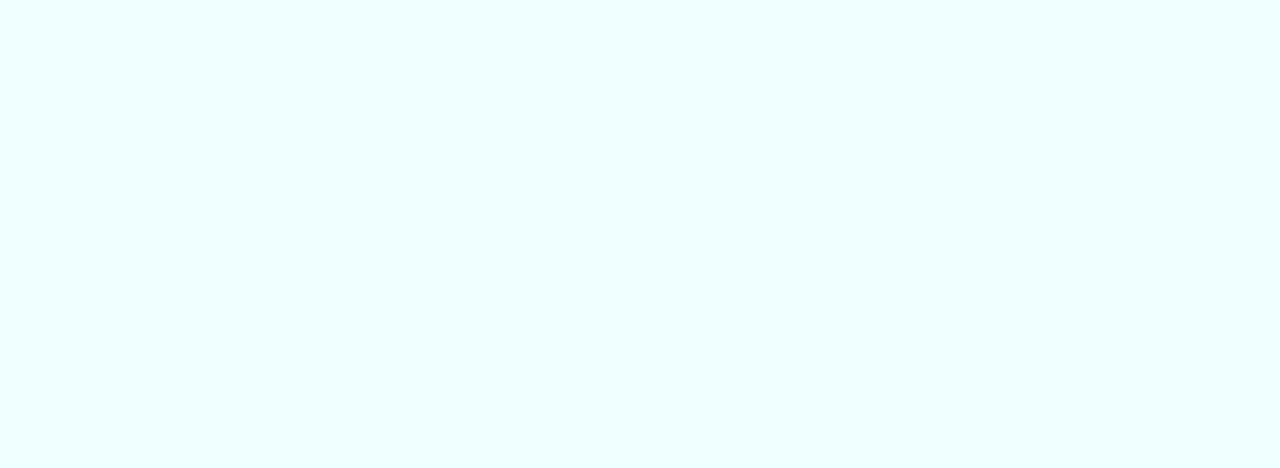
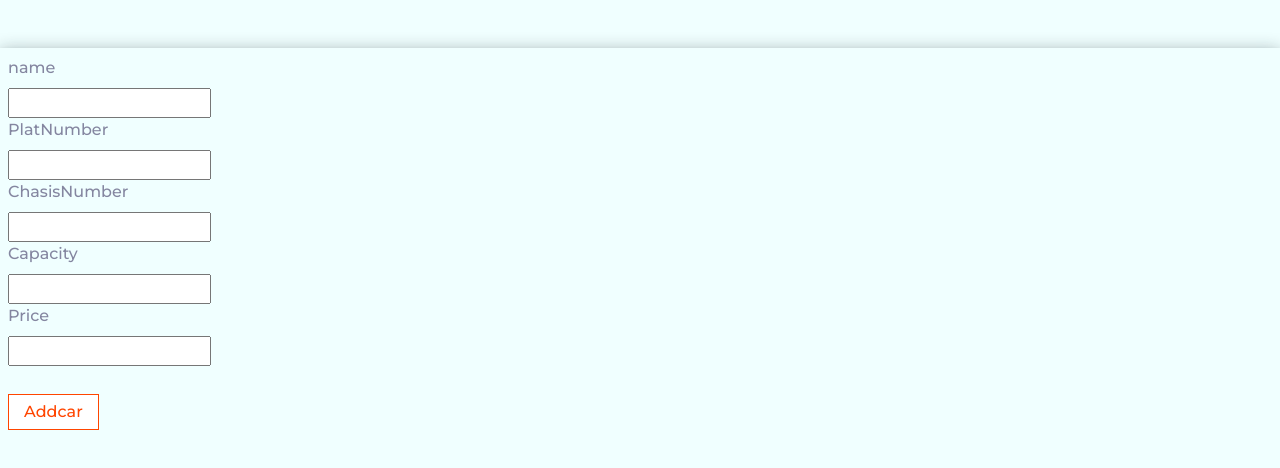
Before and after one commit to pinankacharya/ecar_pinank_reactjs, a React (Create React App) app: page /Addcar in a window 1280 px wide. Before the commit this address had no page. Shown: the top 468 px of the page. Built offline with nearby package versions, Linux system fonts and the light colour scheme.

Commit message:
Add car setup

```diff
--- a/src/App.js
+++ b/src/App.js
@@ -11,6 +11,7 @@ import Userpost from "./components/Users/components/Userpost";
 // import Crudmain from "./components/Admin/Crudmain";
 // import Admin from "./components/Admin/Admin";
 import CarListing from "./pages/CarListing";
+import Addcar from "./pages/Addcar";
 // import { Reddit } from "@mui/icons-material";
 
 // admin
@@ -22,11 +23,11 @@ const App = () => {
     if (isLoggedIn) {
         routes = (
             <Routes>
-                <Route path="/" element={<Home />} />
-                <Route path="/dashboard" element={<Dashboard />} />
+                {/* <Route path="/" element={<Home />} /> */}
+                <Route path="/" element={<Dashboard />} />
                 <Route path="/Userpost" element={<Userpost />} />
                 <Route path="/Carlist" element={<CarListing />} />
-                {/* <Route path="/Adminpage" element={<Admin />} /> */}
+                <Route path="/Admin" element={<Adminpage />} />
             </Routes>
         );
     } else {
@@ -35,11 +36,12 @@ const App = () => {
                 {/* <Route path="/" element={<Home />} /> */}
                 <Route path="/Login" element={<Login />} />
                 <Route path="/Register" element={<Register />} />
-                <Route path="/Admin" element={<Adminpage />} />
+                {/* <Route path="/Admin" element={<Adminpage />} /> */}
                 <Route path="/" element={<Dashboard />} />
-                <Route path="/Userpost" element={<Userpost />} />
+                {/* <Route path="/Userpost" element={<Userpost />} /> */}
                 {/* <Route path="/Adminpage" element={<Admin />} /> */}
-                <Route path="/Carlist" element={<CarListing />} />
+                {/* <Route path="/Carlist" element={<CarListing />} /> */}
+                <Route path="Addcar" element={<Addcar />} />
             </Routes>
         );
     }
--- /dev/null
+++ b/src/pages/Addcar.jsx
@@ -0,0 +1,65 @@
+import React, { useState } from "react";
+import { Row, Col, Form, Input, Button } from "antd";
+import axios from "axios";
+import "react-toastify/dist/ReactToastify.css";
+import { ToastContainer, toast } from "react-toastify";
+
+function Addcar() {
+    const [name, setName] = useState("");
+    const [platNumber, setPlatNumber] = useState("");
+    const [ChasisNumber, setChasisNumber] = useState("");
+    const [capacity, setCapacity] = useState("");
+    const [price, setPrice] = useState("");
+
+    async function Addcar(e) {
+        e.preventDefault();
+        console.warn(name, platNumber, ChasisNumber, capacity, price);
+
+        try {
+            const { data, status } = await axios.post("http://localhost:4000/car", { name, platNumber, ChasisNumber, capacity, price });
+            console.log(data.msg, status);
+            if (status === 201) toast.success(data.msg);
+            else toast.error(data.msg);
+        } catch (error) {
+            toast.error(error.message);
+            console.log(error);
+        }
+    }
+
+    return (
+        <div className="Addcar">
+            <Row justify="center mt-5">
+                <Col lg={12} sm={24}>
+                    <Form className="bs1 p-2" layout="vertical">
+                        <Form.Item name="name" label="name" rules={[{ required: true }]}>
+                            <Input value={name} onChange={(e) => setName(e.target.value)} required />
+                        </Form.Item>
+                        <Form.Item name="PlatNumber" label="PlatNumber" rules={[{ required: true }]}>
+                            <Input value={platNumber} onChange={(e) => setPlatNumber(e.target.value)} />
+                        </Form.Item>
+                        <Form.Item name="ChasisNumber" label="ChasisNumber" rules={[{ required: true }]}>
+                            <Input value={ChasisNumber} onChange={(e) => setChasisNumber(e.target.value)} />
+                        </Form.Item>
+                        <Form.Item name="capacity" label="Capacity" rules={[{ required: true }]}>
+                            <Input value={capacity} onChange={(e) => setCapacity(e.target.value)} />
+                        </Form.Item>
+                        <Form.Item name="price" label="Price" rules={[{ required: true }]}>
+                            <Input value={price} onChange={(e) => setPrice(e.target.value)} />
+                        </Form.Item>
+                        <br />
+
+                        <div>
+                            <Button className="btn1 mt-1 mb-3" onClick={Addcar}>
+                                Addcar
+                            </Button>
+
+                            <ToastContainer />
+                        </div>
+                    </Form>
+                </Col>
+            </Row>
+        </div>
+    );
+}
+
+export default Addcar;
```
